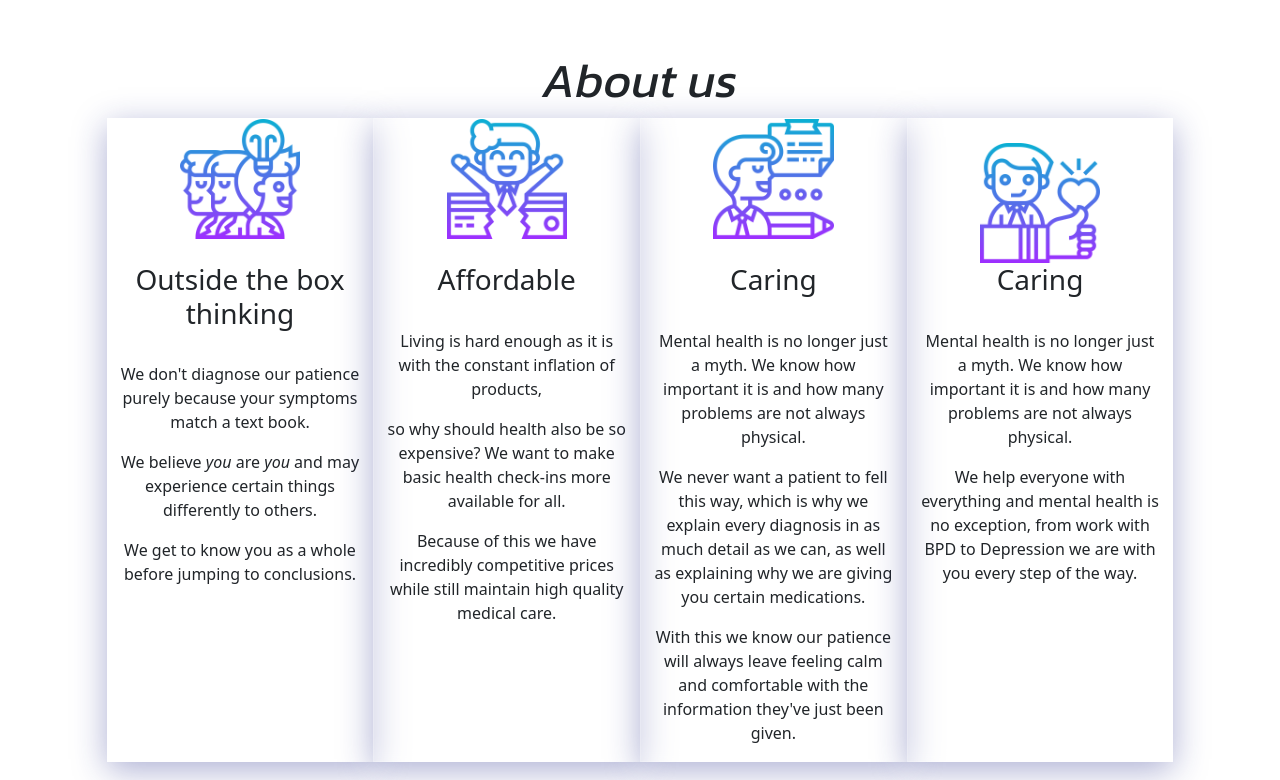
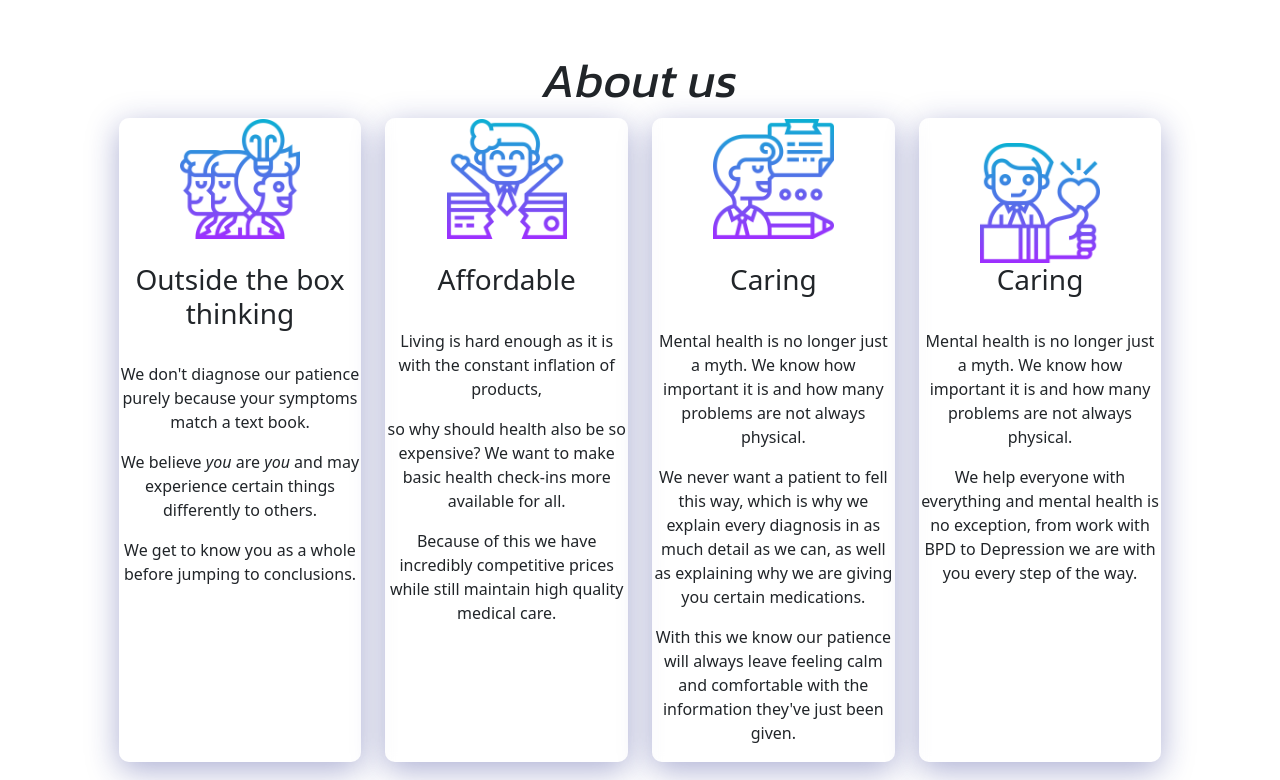
Before and after one commit to codonorix/drwebsite, a plain HTML site: page index.html in a window 1280 px wide. Shown: the part 588-1368 px from the top of the page. Drawn offline with nearby package versions, Linux system fonts and the light colour scheme.

Commit message:
Updated "About us" section

```diff
--- a/index.html
+++ b/index.html
@@ -57,7 +57,8 @@
     <div class="row paddingBottom">
         <h2 id="aboutUs" class="headerAni">About us</h2>
         <div class="col-md-1"></div>
-        <div class="col-md infoBox">
+        <div class="col-md">
+            <div class="infoBox">
                 <img src="images/smart.png">
                 <br>
                 <h3>Outside the box thinking</h3>
@@ -66,7 +67,9 @@
                 <p>We believe <i>you</i> are <i>you</i> and may experience certain things differently to others.</p>
                 <p>We get to know you as a whole before jumping to conclusions.</p>
             </div>
-        <div class="col-md infoBox">
+        </div>
+        <div class="col-md">
+            <div class="infoBox">
                 <img src="images/affordable.png">
                 <br>
                 <h3>Affordable</h3>
@@ -74,29 +77,39 @@
                 <p>Living is hard enough as it is with the constant inflation of products,</p>
                 <p>so why should health also be so expensive? We want to make basic health check-ins more available for
                     all.</p>
-            <p>Because of this we have incredibly competitive prices while still maintain high quality medical care.</p>
+                <p>Because of this we have incredibly competitive prices while still maintain high quality medical
+                    care.</p>
             </div>
-        <div class="col-md infoBox">
+        </div>
+        <div class="col-md">
+            <div class="infoBox">
                 <img src="images/easyComm.png">
                 <br>
                 <h3>Caring</h3>
                 <br>
-            <p>Mental health is no longer just a myth. We know how important it is and how many problems are not always
+                <p>Mental health is no longer just a myth. We know how important it is and how many problems are not
+                    always
                     physical.</p>
-            <p>We never want a patient to fell this way, which is why we explain every diagnosis in as much detail as we
+                <p>We never want a patient to fell this way, which is why we explain every diagnosis in as much detail
+                    as we
                     can, as well as explaining why we are giving you certain medications.</p>
                 <p>With this we know our patience will always leave feeling calm and comfortable with the information
                     they've just been given.</p>
             </div>
-        <div class="col-md infoBox">
+        </div>
+        <div class="col-md">
+            <div class="infoBox">
                 <br>
                 <img src="images/love.png">
                 <h3>Caring</h3>
                 <br>
-            <p>Mental health is no longer just a myth. We know how important it is and how many problems are not always
+                <p>Mental health is no longer just a myth. We know how important it is and how many problems are not
+                    always
                     physical.</p>
-            <p>We help everyone with everything and mental health is no exception, from work with BPD to Depression we
+                <p>We help everyone with everything and mental health is no exception, from work with BPD to Depression
+                    we
                     are with you every step of the way.</p>
+            </div>
         </div>
         <div class="col-md-1"></div>
     </div>
@@ -166,7 +179,8 @@
 </div>
 <div class="custom-shape-divider-top-1667892176">
     <svg data-name="Layer 1" xmlns="http://www.w3.org/2000/svg" viewBox="0 0 1200 120" preserveAspectRatio="none">
-        <path d="M321.39,56.44c58-10.79,114.16-30.13,172-41.86,82.39-16.72,168.19-17.73,250.45-.39C823.78,31,906.67,72,985.66,92.83c70.05,18.48,146.53,26.09,214.34,3V0H0V27.35A600.21,600.21,0,0,0,321.39,56.44Z" class="shape-fill"></path>
+        <path d="M321.39,56.44c58-10.79,114.16-30.13,172-41.86,82.39-16.72,168.19-17.73,250.45-.39C823.78,31,906.67,72,985.66,92.83c70.05,18.48,146.53,26.09,214.34,3V0H0V27.35A600.21,600.21,0,0,0,321.39,56.44Z"
+              class="shape-fill"></path>
     </svg>
 </div>
 <div class="container-fluid">
--- a/style.css
+++ b/style.css
@@ -74,8 +74,9 @@ a:link, a:visited, a:hover, a:active {
     box-shadow: 0 8px 32px 0 rgba( 31, 38, 135, 0.37 );
     backdrop-filter: blur( 4px );
     -webkit-backdrop-filter: blur( 4px );
-    /*border-radius: 10px;*/
+    border-radius: 10px;
     border: 1px solid rgba( 255, 255, 255, 0.18 );
+    height: 100%;
 }
 
 h3 {
```
Lines whose indentation alone changed are shown as unchanged.
